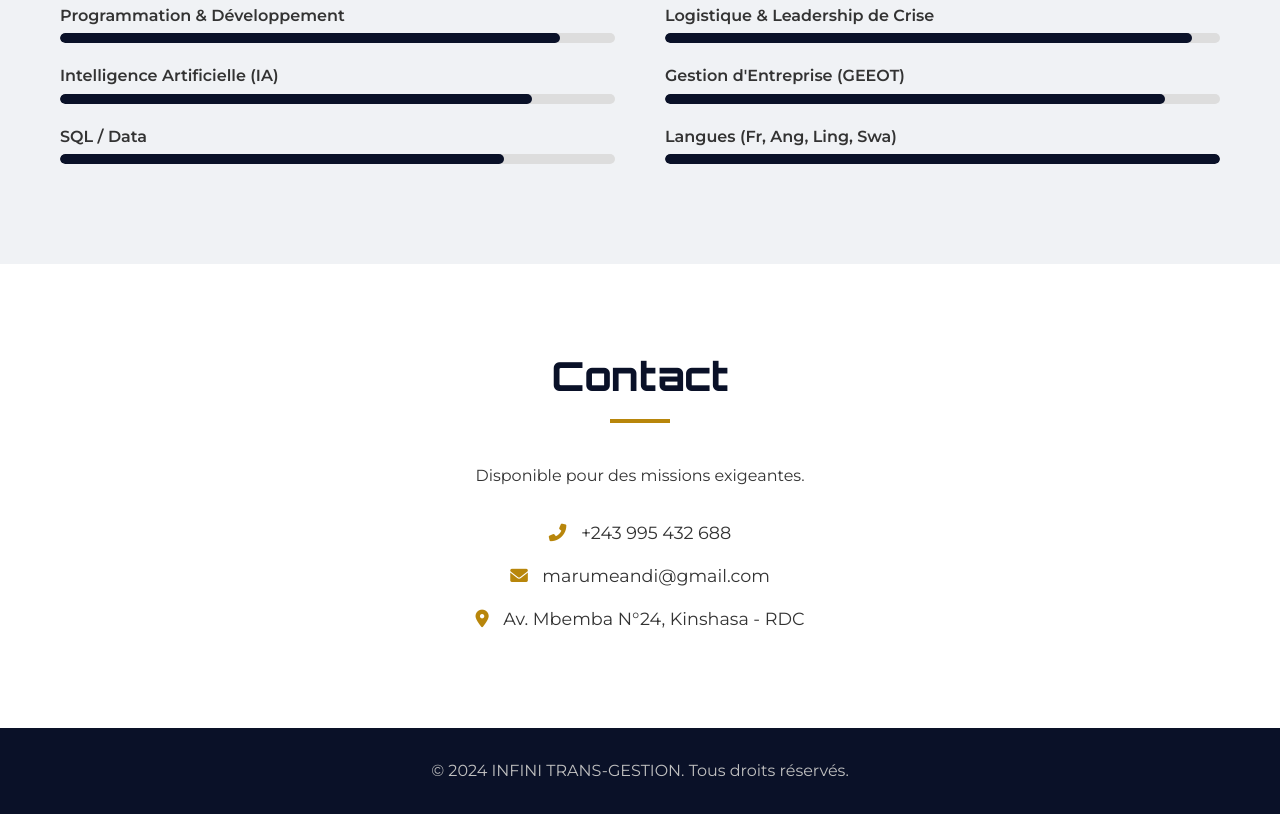
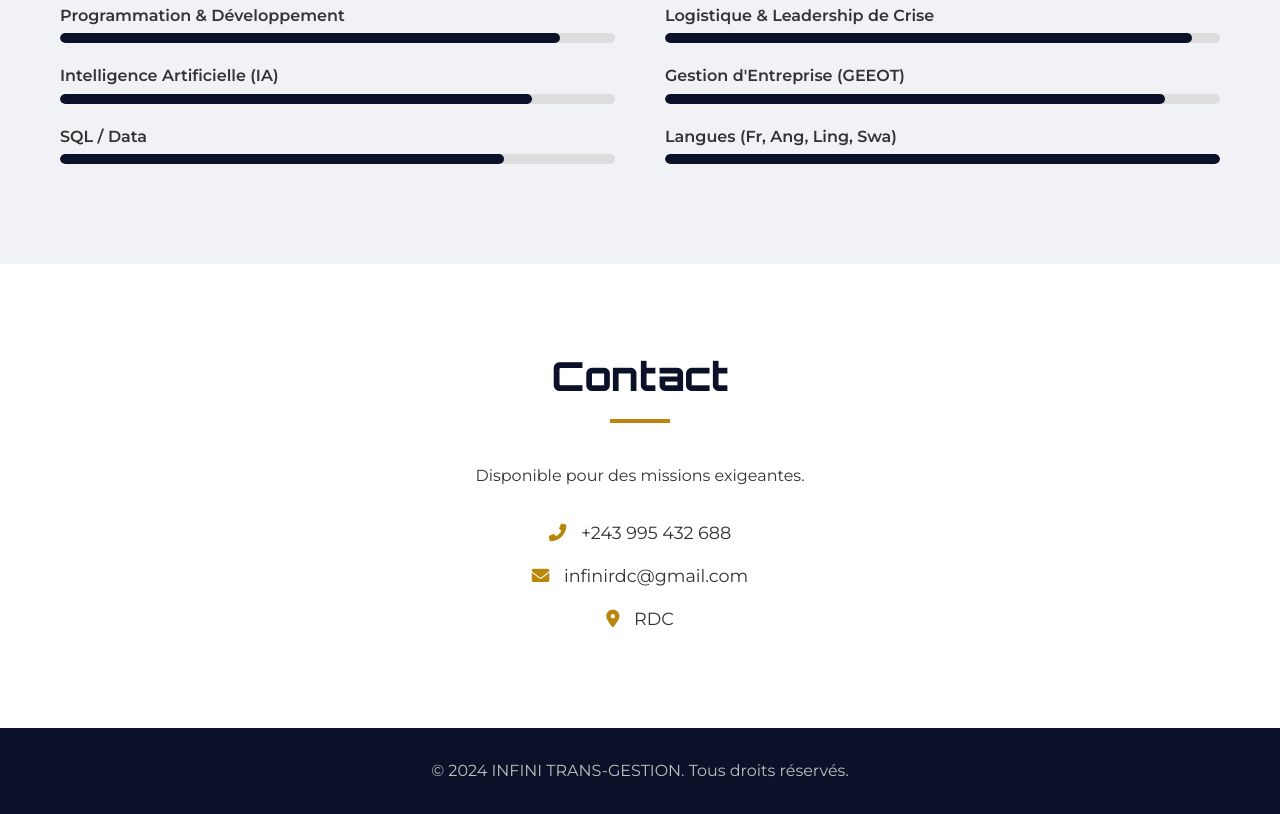
Before and after one commit to infinirdc/INFINIRDC, a plain HTML site: page portfolio.html in a window 1280 px wide. Shown: the part 1129-1943 px from the top of the page. Drawn offline with Linux system fonts and the light colour scheme.

Commit message:
Update portfolio.html

```diff
--- a/portfolio.html
+++ b/portfolio.html
@@ -126,8 +126,8 @@
                 <p>Disponible pour des missions exigeantes.</p>
                 <ul class="contact-list" style="margin-top: 30px;">
                     <li><i class="fas fa-phone-alt"></i> +243 995 432 688</li>
-                    <li><i class="fas fa-envelope"></i> marumeandi@gmail.com</li>
-                    <li><i class="fas fa-map-marker-alt"></i> Av. Mbemba N°24, Kinshasa - RDC</li>
+                    <li><i class="fas fa-envelope"></i> infinirdc@gmail.com</li>
+                    <li><i class="fas fa-map-marker-alt"></i> RDC</li>
                 </ul>
             </div>
         </section>
```
